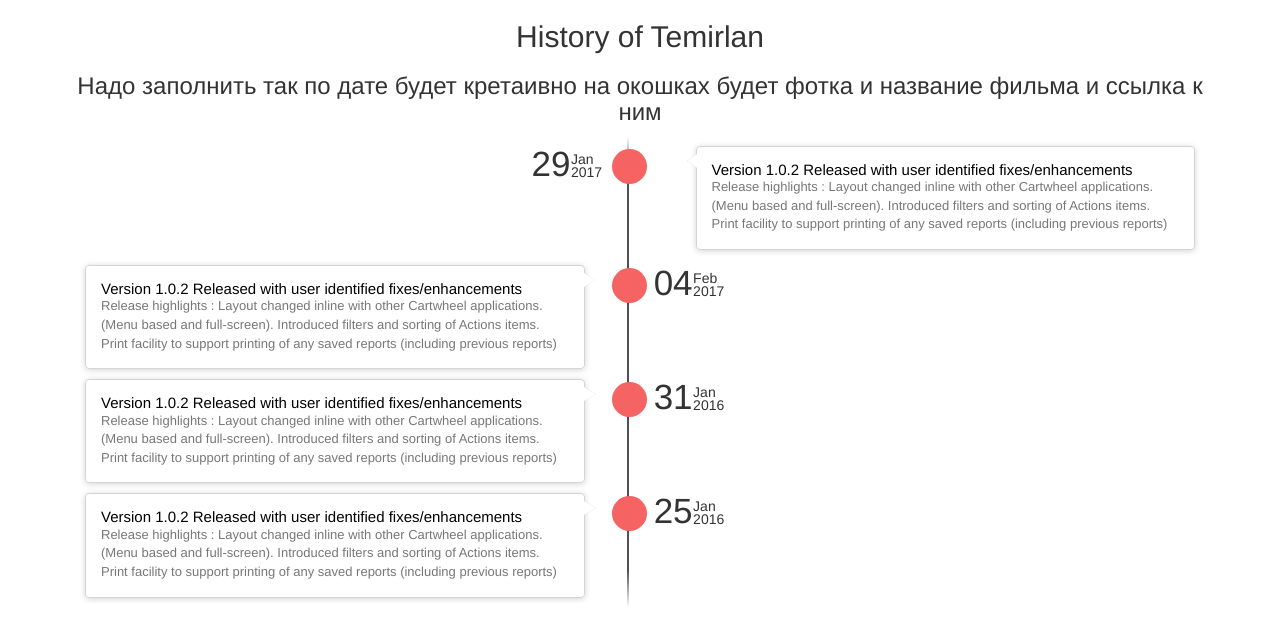
After one commit to Zamanbek-hub/Devs-Team-Csse1806K-Cinema, a Django app: page /history/ in a window 1280 px wide. The commit adds this page. Shown: the top 644 px of the page. Run offline with Django 3.2, Linux system fonts and the light colour scheme; some libraries are stand-ins or nearby versions.

Commit message:
with front of USER PROFILE

```diff
--- a/article/models.py
+++ b/article/models.py
@@ -105,7 +105,7 @@ class Comment(models.Model):
 class Shop(models.Model):
     of_user = models.ForeignKey(User,on_delete=models.CASCADE)
     of_movie = models.ForeignKey(Block,on_delete=models.CASCADE)
-
+    date =  models.DateTimeField('Date of shop')
     def __str__(self):
         return "buyer: " + self.of_user.username + " movie" + self.of_movie.movie_name
 
--- /dev/null
+++ b/article/static/history_of_user.css
@@ -0,0 +1,216 @@
+.timeline {
+    list-style: none;
+    padding: 5px 0 5px;
+    position: relative;
+}
+.timeline h6 {
+    margin-bottom: 0px;
+    font-size: 15px;
+}
+.timeline:before {
+    top: 0;
+    bottom: 0;
+    position: absolute;
+    content: " ";
+    width: 2px;
+    background-color: #eeeeee;
+    left: 49%;
+    margin-left: -1.5px;
+    background: rgb(80, 80, 80);
+    background: -moz-linear-gradient(top, rgba(80, 80, 80, 0) 0%, rgb(80, 80, 80) 8%, rgb(80, 80, 80) 92%, rgba(80, 80, 80, 0) 100%);
+    background: -webkit-gradient(linear, left top, left bottom, color-stop(0%, rgba(30, 87, 153, 1)), color-stop(100%, rgba(125, 185, 232, 1)));
+    background: -webkit-linear-gradient(top, rgba(80, 80, 80, 0) 0%, rgb(80, 80, 80) 8%, rgb(80, 80, 80) 92%, rgba(80, 80, 80, 0) 100%);
+    background: -o-linear-gradient(top, rgba(80, 80, 80, 0) 0%, rgb(80, 80, 80) 8%, rgb(80, 80, 80) 92%, rgba(80, 80, 80, 0) 100%);
+    background: -ms-linear-gradient(top, rgba(80, 80, 80, 0) 0%, rgb(80, 80, 80) 8%, rgb(80, 80, 80) 92%, rgba(80, 80, 80, 0) 100%);
+    background: linear-gradient(to bottom, rgba(80, 80, 80, 0) 0%, rgb(80, 80, 80) 8%, rgb(80, 80, 80) 92%, rgba(80, 80, 80, 0) 100%);
+}
+.timeline > li {
+    margin-bottom: 5px;
+    position: relative;
+}
+.timeline > li:before,
+.timeline > li:after {
+    content: " ";
+    display: table;
+}
+.timeline > li:after {
+    clear: both;
+}
+.timeline > li:before,
+.timeline > li:after {
+    content: " ";
+    display: table;
+}
+.timeline > li:after {
+    clear: both;
+}
+.timeline > li > .timeline-panel {
+    width: 45%;
+    text-align: left;
+    float: right;
+    border: 1px solid #d4d4d4;
+    border-radius: 4px;
+    padding: 15px;
+    position: relative;
+    -webkit-box-shadow: 0 1px 6px rgba(0, 0, 0, 0.175);
+    box-shadow: 0 1px 6px rgba(0, 0, 0, 0.175);
+}
+.timeline > li > .timeline-panel:before {
+    position: absolute;
+    top: 7px;
+    display: inline-block;
+    border-top: 7px solid transparent;
+    border-left: 7px solid #ccc;
+    border-right: 0 solid #ccc;
+    border-bottom: 7px solid transparent;
+    content: " ";
+	border-left-width: 0;
+    border-right-width: 10px;
+    left: -10px;
+    right: auto;
+}
+.timeline > li > .timeline-panel:after {
+    position: absolute;
+    top: 7px;
+    display: inline-block;
+    border-top: 7px solid transparent;
+    border-left: 7px solid #fff;
+    border-right: 0 solid #fff;
+    border-bottom: 7px solid transparent;
+    content: " ";
+	border-left-width: 0;
+    border-right-width: 10px;
+    left: -10px;
+    right: auto;
+}
+.timeline > li > .timeline-badge {
+    color: #fff;
+    width: 35px;
+    height: 35px;
+    line-height: 34px;
+    font-size: 20px;
+    text-align: center;
+    position: absolute;
+    top: 8px;
+    left: 50%;
+    margin-left: -28px;
+    background-color: #f56363;
+    z-index: 8;
+    border-top-right-radius: 50%;
+    border-top-left-radius: 50%;
+    border-bottom-right-radius: 50%;
+    border-bottom-left-radius: 50%;
+}
+
+.timeline > li.timeline-inverted > .timeline-panel {
+    float: left;
+}
+.timeline > li.timeline-inverted > .timeline-panel:before {
+    border-left-width: 12px;
+    border-right-width: 0px;
+    left: auto;
+    right: -12px;
+}
+.timeline-inverted{
+	padding-top:5px;
+}
+.timeline > li.timeline-inverted > .timeline-panel:after {
+    border-left-width: 12px;
+    border-right-width: 0px;
+    left: auto;
+    right: -12px;
+}
+.timeline-heading{
+    color:#000;
+}
+.timeline-title {
+    margin-top: 0;
+    color: inherit;
+}
+.timeline-body > p,
+.timeline-body > ul {
+    margin-bottom: 0;
+    font-size: 13px;
+        color: #777;
+}
+.timeline-body > p + p {
+    margin-top: 5px;
+}
+.overlay {
+  position: absolute;
+  width: 100%;
+  min-height: 100%;
+  background: rgba(0, 0, 0, 0.8);
+  top: 0;
+}
+
+.timeline .date-info{
+    position: absolute;
+    top: -2px;
+    left: 40%;
+    margin-left: -28px;
+    width: 100px;
+}
+.timeline-inverted .date-info{
+        left: 51%;
+}
+
+
+.date-info .month{
+    position: absolute;
+    top: 10px;
+    font-size: 14px;
+    left: 70px;
+}
+.date-info .year{
+    position: absolute;
+    top: 23px;
+    font-size: 14px;
+    left: 70px;
+}
+.date-info .day{
+        font-size: 35px;
+}
+@media (max-width: 768px) {
+
+    .timeline:before {
+        left: 0.9%;
+    }
+    .timeline > li > .timeline-badge {
+        left: 2.2%;
+    }
+    .timeline > li > .timeline-panel{
+        width: 94%;
+    }
+    .timeline > li.timeline-inverted > .timeline-panel {
+        float: right;
+    }
+
+    .timeline > li.timeline-inverted > .timeline-panel:before {
+        border-left-width: 0;
+        border-right-width: 10px;
+        left: -10px;
+        right: auto;
+    }
+    .timeline > li.timeline-inverted > .timeline-panel:after {
+        border-left-width: 0;
+        border-right-width: 10px;
+        left: -10px;
+        right: auto;
+    }
+    .date-info {
+        position: absolute;
+        top: 1px;
+        left: 90%;
+        margin-left: -24px;
+        width: auto;
+    }
+    .date-info .day {
+        font-size: 12px;
+    }
+    .date-info .month,.date-info .year{
+        position: initial;
+        font-size: 12px;
+    }
+
+}
--- a/article/templates/article/base.html
+++ b/article/templates/article/base.html
@@ -27,7 +27,7 @@
         {%if not request.user.is_authenticated %}
         <span class = "font-weight-bolder text-danger">Hi Movie Fun</span>
         {% else %}
-        <span class = "font-weight-bolder text-danger">Hi {{request.user.username}}</span>
+        <span class = "font-weight-bolder text-danger"><a href="{% url 'history' %}" style="color:red">History of {{request.user.username}}</a></span>
 
         {% endif %}
 
--- /dev/null
+++ b/article/templates/article/history_of_user.html
@@ -0,0 +1,109 @@
+<!DOCTYPE html>
+<html lang="en" dir="ltr">
+  <head>
+    {% load staticfiles %}
+    <meta charset="utf-8">
+    <title></title>
+    <link href="//netdna.bootstrapcdn.com/bootstrap/3.0.0/css/bootstrap.min.css" rel="stylesheet" id="bootstrap-css">
+  <script src="//netdna.bootstrapcdn.com/bootstrap/3.0.0/js/bootstrap.min.js"></script>
+  <script src="//code.jquery.com/jquery-1.11.1.min.js"></script>
+    <link rel="stylesheet" href="{% static 'history_of_user.css' %}">
+  </head>
+  <body>
+<!------ Include the above in your HEAD tag ---------->
+
+      <section class="section-spacing text-center" id="features">
+         <div class="container">
+            <header class="section-header">
+               <h2>History of Temirlan</h2>
+               <h3>Надо заполнить так по дате будет кретаивно на окошках будет фотка и название фильма и ссылка к ним</h3>
+               <h4></h4>
+            </header>
+            <div class="container-fluid">
+               <div class="row">
+                  <div class="col-md-12">
+                     <ul class="timeline">
+                        <li class="timeline wow bounceInUp">
+                           <div class="timeline-badge warning"><i class="fa fa-bullseye"></i></div>
+                           <div class="date-info">
+                              <span class="day">29</span><span class="month"> Jan</span><span class="year"> 2017</span>
+                           </div>
+                           <div class="timeline-panel">
+                              <div class="timeline-heading">
+                                 <h6 class="timeline-title">Version 1.0.2 Released with user identified fixes/enhancements</h6>
+                              </div>
+                              <div class="timeline-body">
+                                 <p>
+                                    Release highlights :
+                                    Layout changed inline with other Cartwheel applications. (Menu based and full-screen).
+                                    Introduced filters and sorting of Actions items.
+                                    Print facility to support printing of any saved reports (including previous reports)
+                                 </p>
+                              </div>
+                           </div>
+                        </li>
+                        <li class="timeline-inverted wow bounceInUp">
+                           <div class="timeline-badge danger"><i class="fa fa-crosshairs"></i></div>
+                           <div class="date-info">
+                              <span class="day">04</span><span class="month"> Feb</span><span class="year"> 2017</span>
+                           </div>
+                           <div class="timeline-panel">
+                              <div class="timeline-heading">
+                                 <h6 class="timeline-title">Version 1.0.2 Released with user identified fixes/enhancements</h6>
+                              </div>
+                              <div class="timeline-body">
+                                 <p>
+                                    Release highlights :
+                                    Layout changed inline with other Cartwheel applications. (Menu based and full-screen).
+                                    Introduced filters and sorting of Actions items.
+                                    Print facility to support printing of any saved reports (including previous reports)
+                                 </p>
+                              </div>
+                           </div>
+                        </li>
+                        <li class="timeline-inverted wow bounceInUp">
+                           <div class="timeline-badge danger"><i class="fa fa-crosshairs"></i></div>
+                           <div class="date-info">
+                              <span class="day">31</span><span class="month"> Jan</span><span class="year"> 2016</span>
+                           </div>
+                           <div class="timeline-panel">
+                              <div class="timeline-heading">
+                                 <h6 class="timeline-title">Version 1.0.2 Released with user identified fixes/enhancements</h6>
+                              </div>
+                              <div class="timeline-body">
+                                 <p>
+                                    Release highlights :
+                                    Layout changed inline with other Cartwheel applications. (Menu based and full-screen).
+                                    Introduced filters and sorting of Actions items.
+                                    Print facility to support printing of any saved reports (including previous reports)
+                                 </p>
+                              </div>
+                           </div>
+                        </li>
+                        <li class="timeline-inverted wow bounceInUp">
+                           <div class="timeline-badge danger"><i class="fa fa-crosshairs"></i></div>
+                           <div class="date-info">
+                              <span class="day">25</span><span class="month"> Jan</span><span class="year"> 2016</span>
+                           </div>
+                           <div class="timeline-panel">
+                              <div class="timeline-heading">
+                                 <h6 class="timeline-title">Version 1.0.2 Released with user identified fixes/enhancements</h6>
+                              </div>
+                              <div class="timeline-body">
+                                 <p>
+                                    Release highlights :
+                                    Layout changed inline with other Cartwheel applications. (Menu based and full-screen).
+                                    Introduced filters and sorting of Actions items.
+                                    Print facility to support printing of any saved reports (including previous reports)
+                                 </p>
+                              </div>
+                           </div>
+                        </li>
+                     </ul>
+                  </div>
+               </div>
+            </div>
+         </div>
+      </section>
+  </body>
+</html>
--- a/article/templates/article/list.html
+++ b/article/templates/article/list.html
@@ -61,6 +61,7 @@
 <br>
 <br>
 {%if request.user.is_authenticated %}
+{% if special_movies %}
 <div class="container-fluit padding">
   <div class="row alert text-center">
     <div class="col-12">
@@ -90,6 +91,7 @@
 </div>
 <p style="text-align:center; font-size:150%; background-color:#E8E7E7;">
 Since you watched before - {{recent}} </p>
+{% endif%}
 {% endif %}
 </div>
 
--- a/article/urls.py
+++ b/article/urls.py
@@ -28,4 +28,5 @@ urlpatterns = [
     path('booking/<cinema_name>', views.booking, name='booking'),
     path('info/', views.get_info_about_cinema, name='info'),
     path('check/', views.Check, name='check'),
+    path('history/', views.history, name='history'),
 ]
--- a/article/views.py
+++ b/article/views.py
@@ -19,6 +19,10 @@ from decimal import Decimal
 # def index(request):
 #     return HttpResponse("<h3>Hello world<h3>")
 
+
+# fuction for history
+def history(request):
+    return render(request, 'article/history_of_user.html')
 
 def test(request):
     return HttpResponse("<h3>Programm working<h3>")
@@ -130,7 +134,7 @@ def buyticket(request,movie_name):
     try:
         movie = Block.objects.get(movie_name = movie_name)
         user = User.objects.get(username = request.POST.get('username'))
-        shop = Shop(of_user = user, of_movie = movie)
+        shop = Shop(of_user = user, of_movie = movie, date = timezone.now() )
         shop.save()
         return HttpResponseRedirect(reverse_lazy('movie_view', args=(movie.movie_name,)))
     except:
@@ -302,7 +306,7 @@ def set_rating(request, movie_id):
     if len(ratings) == 0:
         movie.movie_rating = sum_of_rating / (len(ratings) + 1)
     else:
-        movie.movie_rating = sum_of_rating / (len(ratings))
+        movie.movie_rating = sum_of_rating / (len(ratings) + 1)
     movie.movie_rating = round(movie.movie_rating,2)
     movie.save()
 
```
Also changed, not shown: article/migrations/0021_shop_date.py (added), db.sqlite3.
